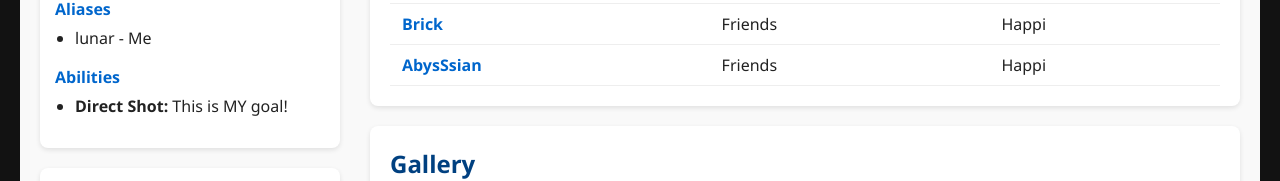
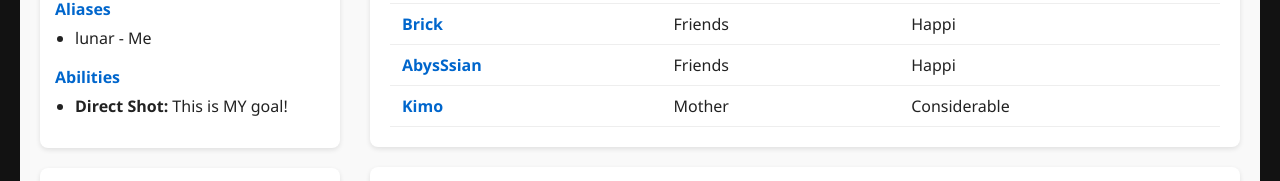
Before and after one commit to KirraL2/lunarfaust, a React (Vite) app: page /character/1 in a window 1280 px wide. Shown: the part 488-669 px from the top of the page. Built offline with nearby package versions, Linux system fonts and the light colour scheme.

Commit message:
Update CharacterPage.jsx

```diff
--- a/src/pages/CharacterPage.jsx
+++ b/src/pages/CharacterPage.jsx
@@ -18,7 +18,8 @@ const characterDatabase = {
         relationships: [
           { name: "Doge", id: 2, relation: "Brother", status: "Rivals" },
           { name: "Brick", id: 3, relation: "Friends", status: "Happi" },
-          { name: "AbysSsian", id: 4, relation: "Friends", status: "Happi" }
+          { name: "AbysSsian", id: 4, relation: "Friends", status: "Happi" },
+          { name: "Kimo", id: 5, relation: "Mother", status: "Considerable" }
         ],
         trivia: [
           "She might be the Seer."
```
